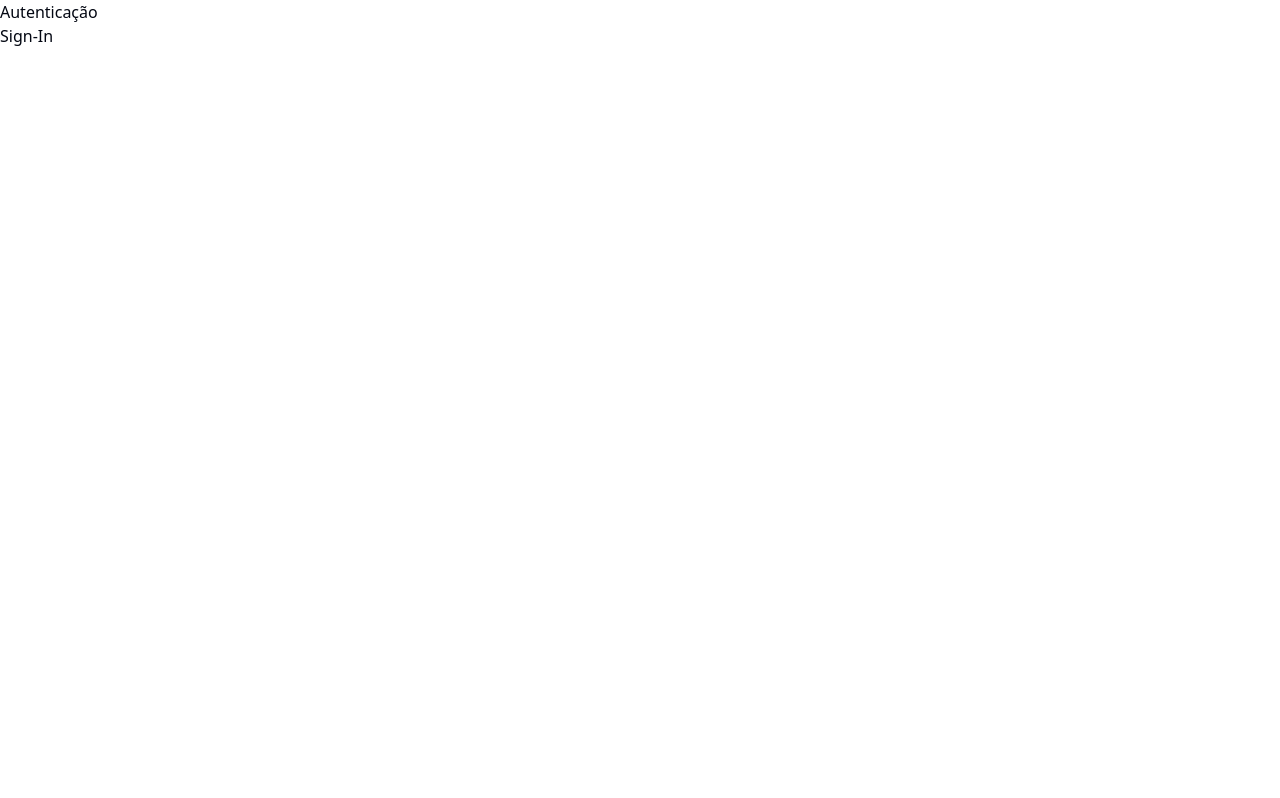
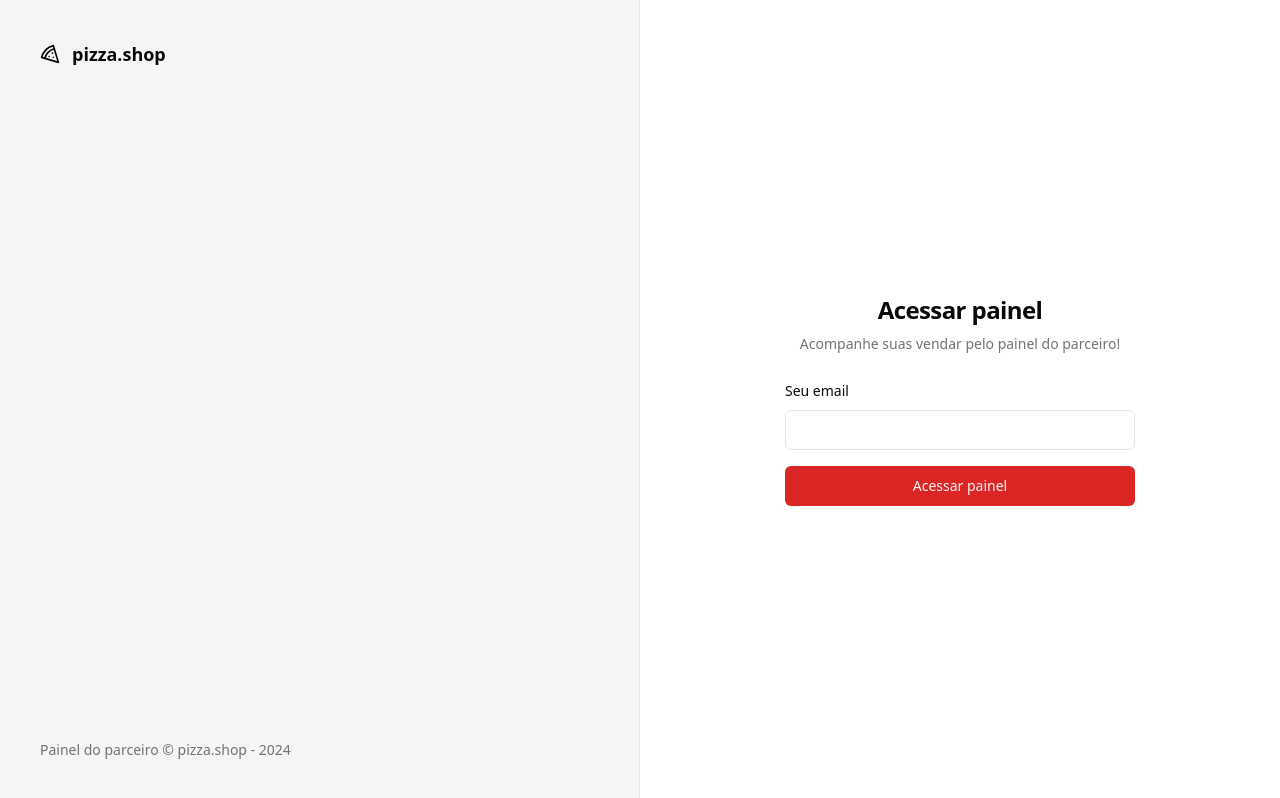
Before and after one commit to GuilhermeSalkovski/04-pizzashop-web, a React (Vite) app: page /sign-in in a window 1280 px wide. Built offline with nearby package versions, Linux system fonts and the light colour scheme.

Commit message:
feat: create sign-in page and update app theme

```diff
--- a/package.json
+++ b/package.json
@@ -10,6 +10,7 @@
     "preview": "vite preview"
   },
   "dependencies": {
+    "@radix-ui/react-label": "^2.0.2",
     "@radix-ui/react-slot": "^1.0.2",
     "class-variance-authority": "^0.7.0",
     "clsx": "^2.1.0",
--- /dev/null
+++ b/src/components/ui/input.tsx
@@ -0,0 +1,25 @@
+import * as React from 'react'
+
+import { cn } from '@/lib/utils'
+
+export interface InputProps
+  extends React.InputHTMLAttributes<HTMLInputElement> {}
+
+const Input = React.forwardRef<HTMLInputElement, InputProps>(
+  ({ className, type, ...props }, ref) => {
+    return (
+      <input
+        type={type}
+        className={cn(
+          'flex h-10 w-full rounded-md border border-input bg-background px-3 py-2 text-sm ring-offset-background file:border-0 file:bg-transparent file:text-sm file:font-medium placeholder:text-muted-foreground focus-visible:outline-none focus-visible:ring-2 focus-visible:ring-ring focus-visible:ring-offset-2 disabled:cursor-not-allowed disabled:opacity-50',
+          className,
+        )}
+        ref={ref}
+        {...props}
+      />
+    )
+  },
+)
+Input.displayName = 'Input'
+
+export { Input }
--- /dev/null
+++ b/src/components/ui/label.tsx
@@ -0,0 +1,24 @@
+import * as LabelPrimitive from '@radix-ui/react-label'
+import { cva, type VariantProps } from 'class-variance-authority'
+import * as React from 'react'
+
+import { cn } from '@/lib/utils'
+
+const labelVariants = cva(
+  'text-sm font-medium leading-none peer-disabled:cursor-not-allowed peer-disabled:opacity-70',
+)
+
+const Label = React.forwardRef<
+  React.ElementRef<typeof LabelPrimitive.Root>,
+  React.ComponentPropsWithoutRef<typeof LabelPrimitive.Root> &
+    VariantProps<typeof labelVariants>
+>(({ className, ...props }, ref) => (
+  <LabelPrimitive.Root
+    ref={ref}
+    className={cn(labelVariants(), className)}
+    {...props}
+  />
+))
+Label.displayName = LabelPrimitive.Root.displayName
+
+export { Label }
--- a/src/global.css
+++ b/src/global.css
@@ -2,69 +2,54 @@
   @tailwind components;
   @tailwind utilities;
 
+
 @layer base {
   :root {
     --background: 0 0% 100%;
-      --foreground: 224 71.4% 4.1%;
-
+    --foreground: 0 0% 3.9%;
     --card: 0 0% 100%;
-      --card-foreground: 224 71.4% 4.1%;
-
+    --card-foreground: 0 0% 3.9%;
     --popover: 0 0% 100%;
-      --popover-foreground: 224 71.4% 4.1%;
-
-      --primary: 220.9 39.3% 11%;
-      --primary-foreground: 210 20% 98%;
-
-      --secondary: 220 14.3% 95.9%;
-      --secondary-foreground: 220.9 39.3% 11%;
-
-      --muted: 220 14.3% 95.9%;
-      --muted-foreground: 220 8.9% 46.1%;
-
-      --accent: 220 14.3% 95.9%;
-      --accent-foreground: 220.9 39.3% 11%;
-
+    --popover-foreground: 0 0% 3.9%;
+    --primary: 0 72.2% 50.6%;
+    --primary-foreground: 0 85.7% 97.3%;
+    --secondary: 0 0% 96.1%;
+    --secondary-foreground: 0 0% 9%;
+    --muted: 0 0% 96.1%;
+    --muted-foreground: 0 0% 45.1%;
+    --accent: 0 0% 96.1%;
+    --accent-foreground: 0 0% 9%;
     --destructive: 0 84.2% 60.2%;
-      --destructive-foreground: 210 20% 98%;
-
-      --border: 220 13% 91%;
-      --input: 220 13% 91%;
-      --ring: 224 71.4% 4.1%;
-
+    --destructive-foreground: 0 0% 98%;
+    --border: 0 0% 89.8%;
+    --input: 0 0% 89.8%;
+    --ring: 0 72.2% 50.6%;
     --radius: 0.5rem;
   }
 
   .dark {
-      --background: 224 71.4% 4.1%;
-      --foreground: 210 20% 98%;
-
-      --card: 224 71.4% 4.1%;
-      --card-foreground: 210 20% 98%;
-
-      --popover: 224 71.4% 4.1%;
-      --popover-foreground: 210 20% 98%;
-
-      --primary: 210 20% 98%;
-      --primary-foreground: 220.9 39.3% 11%;
-
-      --secondary: 215 27.9% 16.9%;
-      --secondary-foreground: 210 20% 98%;
-
-      --muted: 215 27.9% 16.9%;
-      --muted-foreground: 217.9 10.6% 64.9%;
-
-      --accent: 215 27.9% 16.9%;
-      --accent-foreground: 210 20% 98%;
-
+    --background: 0 0% 3.9%;
+    --foreground: 0 0% 98%;
+    --card: 0 0% 3.9%;
+    --card-foreground: 0 0% 98%;
+    --popover: 0 0% 3.9%;
+    --popover-foreground: 0 0% 98%;
+    --primary: 0 72.2% 50.6%;
+    --primary-foreground: 0 85.7% 97.3%;
+    --secondary: 0 0% 14.9%;
+    --secondary-foreground: 0 0% 98%;
+    --muted: 0 0% 14.9%;
+    --muted-foreground: 0 0% 63.9%;
+    --accent: 0 0% 14.9%;
+    --accent-foreground: 0 0% 98%;
     --destructive: 0 62.8% 30.6%;
-      --destructive-foreground: 210 20% 98%;
-
-      --border: 215 27.9% 16.9%;
-      --input: 215 27.9% 16.9%;
-      --ring: 216 12.2% 83.9%;
+    --destructive-foreground: 0 0% 98%;
+    --border: 0 0% 14.9%;
+    --input: 0 0% 14.9%;
+    --ring: 0 72.2% 50.6%;
   }
 }
+
 
   @layer base {
     * {
--- a/src/pages/_layouts/auth.tsx
+++ b/src/pages/_layouts/auth.tsx
@@ -1,10 +1,19 @@
+import { Pizza } from 'lucide-react'
 import { Outlet } from 'react-router-dom'
 
 export function AuthLayout() {
   return (
-    <div>
-      <h1>Autenticação</h1>
-      <div>
+    <div className="grid min-h-screen grid-cols-2">
+      <h1 className="flex h-full flex-col justify-between border-r border-foreground/5 bg-muted p-10 text-muted-foreground">
+        <div className="flex items-center gap-3 text-lg text-foreground">
+          <Pizza className="h-5 w-5" />
+          <span className="font-semibold">pizza.shop</span>
+        </div>
+        <footer className="text-sm">
+          Painel do parceiro &copy; pizza.shop - 2024
+        </footer>
+      </h1>
+      <div className="flex flex-col items-center justify-center">
         <Outlet />
       </div>
     </div>
--- a/src/pages/auth/sign-in.tsx
+++ b/src/pages/auth/sign-in.tsx
@@ -1,10 +1,35 @@
 import { Helmet } from 'react-helmet-async'
+
+import { Button } from '@/components/ui/button'
+import { Input } from '@/components/ui/input'
+import { Label } from '@/components/ui/label'
 
 export function SignIn() {
   return (
     <>
       <Helmet title="Login" />
-      <h1>Sign-In</h1>
+      <h1 className="p-8">
+        <div className="flex w-[350px] flex-col justify-center gap-6">
+          <div className="flex flex-col gap-2 text-center">
+            <h1 className="text-2xl font-semibold tracking-tight">
+              Acessar painel
+            </h1>
+            <p className="text-sm text-muted-foreground">
+              Acompanhe suas vendar pelo painel do parceiro!
+            </p>
+          </div>
+
+          <form className="space-y-4">
+            <div className="space-y-2">
+              <Label>Seu email</Label>
+              <Input id="email" type="email" />
+            </div>
+            <Button className="w-full" type="submit">
+              Acessar painel
+            </Button>
+          </form>
+        </div>
+      </h1>
     </>
   )
 }
```
Also changed, not shown: 1 other file (tests, documents, lock files or other folders). Lines whose indentation alone changed are shown as unchanged.
